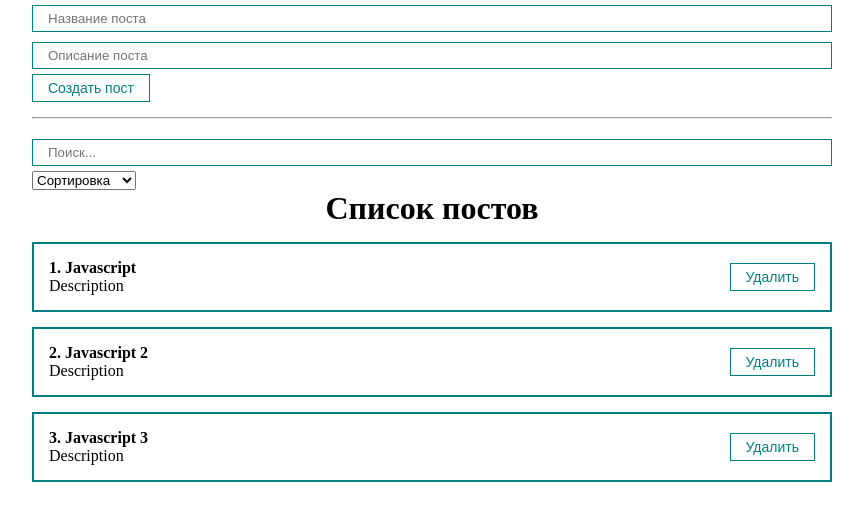
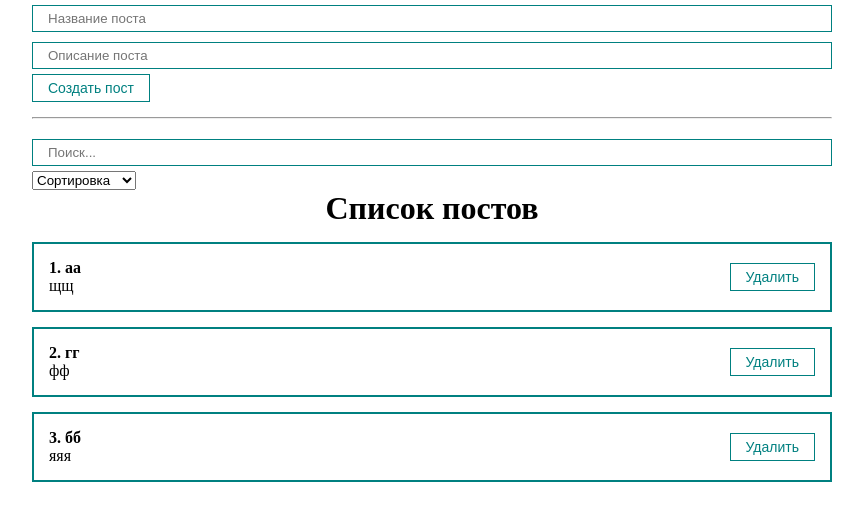
Before and after one commit to Oaks/ulbi-react-fundamental, a React (Create React App) app: page / in a window 1280 px wide. Shown: the top 520 px of the page, without its empty margins (208-1071 px from the left). Built offline with nearby package versions, Linux system fonts and the light colour scheme; the HTML template or start-up script is replaced by a standard one.

Commit message:
Search posts

```diff
--- a/src/App.js
+++ b/src/App.js
@@ -7,14 +7,14 @@ import MyInput from './components/UI/input/MyInput';
 
 function App() {
     const [posts, setPosts] = useState([
-        {id: 1, title: "Javascript", body: "Description"},
-        {id: 2, title: "Javascript 2", body: "Description"},
-        {id: 3, title: "Javascript 3", body: "Description"}
+        // {id: 1, title: "Javascript", body: "Description"},
+        // {id: 2, title: "Javascript 2", body: "Description"},
+        // {id: 3, title: "Javascript 3", body: "Description"}
 
 
-        // {id: 1, title: "аа", body: "щщ"},
-        // {id: 2, title: "гг", body: "фф"},
-        // {id: 3, title: "бб", body: "яяя"}
+        {id: 1, title: "аа", body: "щщ"},
+        {id: 2, title: "гг", body: "фф"},
+        {id: 3, title: "бб", body: "яяя"}
     ]
     )
     const [selectedSort, setSelectedSort] = useState("");
@@ -22,10 +22,14 @@ function App() {
 
     const sortedPosts = useMemo(() => {
         if (selectedSort) {
-            return setPosts([...posts].sort((a, b) => a[selectedSort].localeCompare(b[selectedSort])));
+            return [...posts].sort((a, b) => a[selectedSort].localeCompare(b[selectedSort]));
         }
         return posts;
     }, [selectedSort, posts])
+
+    const sortedAndSearchedPosts = useMemo(() => {
+        return sortedPosts.filter(post => post.title.toLowerCase().includes(searchQuery));
+    }, [searchQuery, sortedPosts])
 
     const createPost = (post) => {
         setPosts([...posts, post]);
@@ -61,7 +65,7 @@ function App() {
             />
             {
                 posts.length
-                    ? <PostList remove={removePost} posts={sortedPosts} title="Список постов" />
+                    ? <PostList remove={removePost} posts={sortedAndSearchedPosts} title="Список постов" />
                     : <h1 style={{textAlign: "center"}}>
                         Посты не найдены
                     </h1>
```
